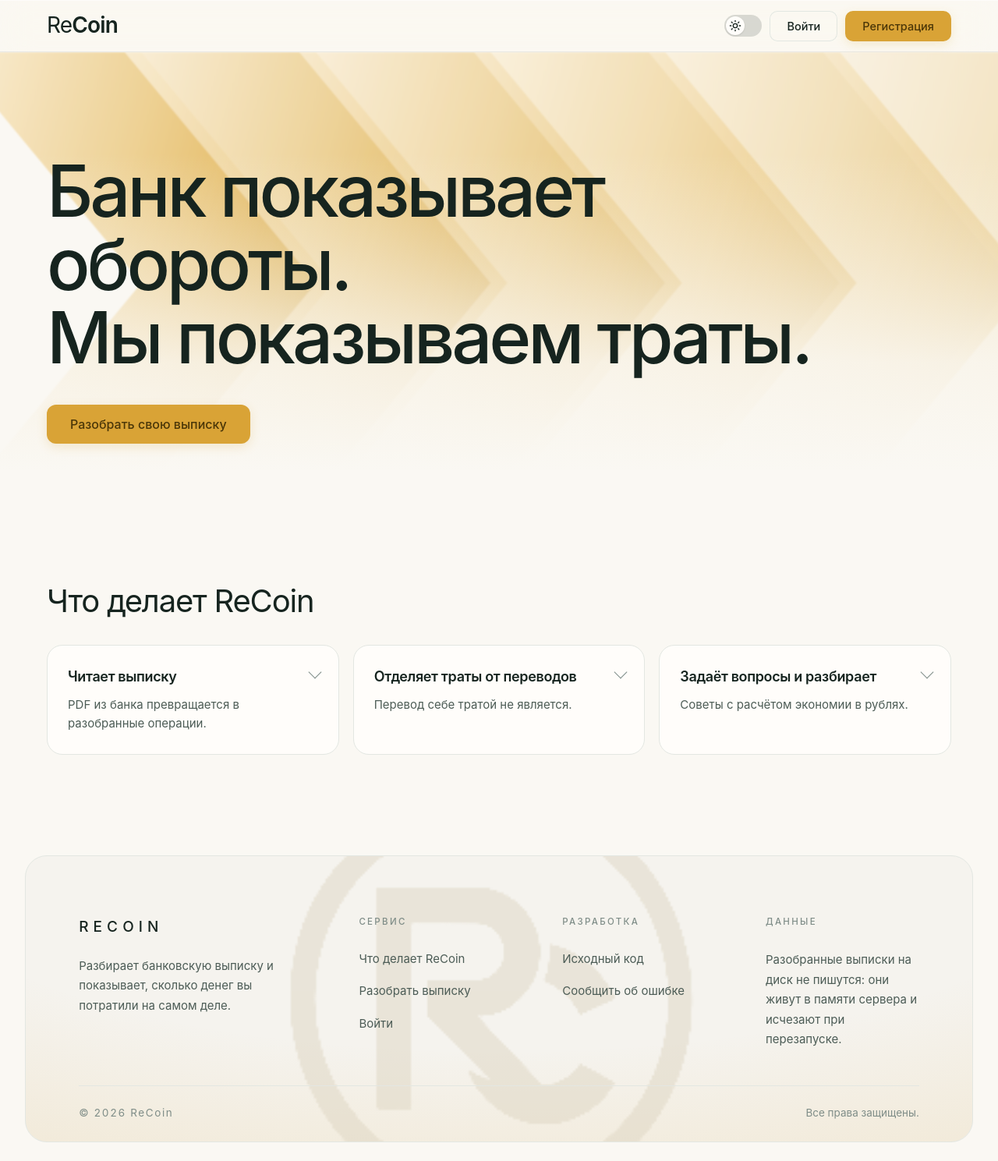
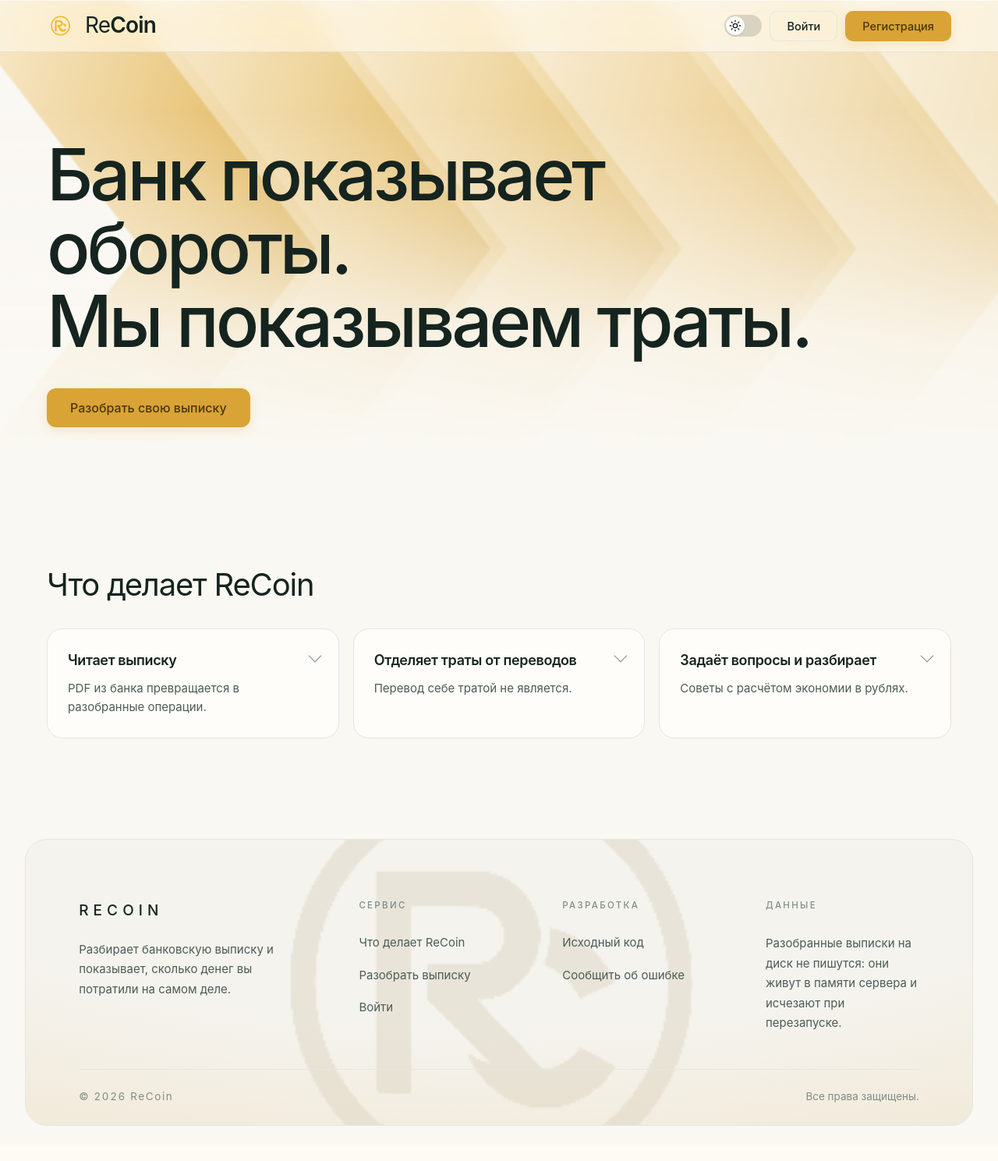
Before and after one commit to wst1nd1/ReCoin, a FastAPI app: page / in a window 1280 px wide. Shown: the whole page at 78% size. After the commit the page ends 1444 px from the top, so only its background shows below. Run offline with FastAPI, Linux system fonts and the light colour scheme.

Commit message:
Узор под шапкой и выезд при загрузке
Логотип вернулся в шапку. Главный узор поднят под шапку до верха окна
и просвечивает сквозь стекло. При открытии страницы фигуры узора
выезжают справа с небольшой задержкой друг за другом.

Co-Authored-By: Claude Opus 5 <noreply@anthropic.com>

```diff
--- a/app/static/landing.css
+++ b/app/static/landing.css
@@ -29,6 +29,7 @@
   --footer-glow-1: rgba(217, 163, 54, 0.16);
   --footer-word: #ded6c3;
   --gold-light: #edd08a;
+  --nav-h: 67px;
   --tt-track: rgba(22, 36, 31, 0.15);
   --tt-thumb-bg: var(--card);
   --font: -apple-system, "SF Pro Display", "Segoe UI", system-ui, "Helvetica Neue", Arial, sans-serif;
@@ -59,6 +60,7 @@ html, body {
 
 @media (prefers-reduced-motion: reduce) {
   .reveal { opacity: 1; transform: none; transition: none; }
+  .hero-art path { animation: none; }
   * { animation-duration: 0.01ms !important; transition-duration: 0.01ms !important; }
 }
 
@@ -74,7 +76,7 @@ html, body {
   grid-template-columns: auto 1fr auto;
   align-items: center;
   gap: 20px;
-  min-height: 67px;
+  min-height: var(--nav-h);
   padding: 0 clamp(20px, 5vw, 60px);
 
   /* Полупрозрачное стекло: фон страницы просвечивает и размывается,
@@ -104,6 +106,7 @@ html, body {
   font-size: 28px;
   letter-spacing: -0.03em;
 }
+.mark img { width: 36px; height: auto; display: block; }
 .mark b { font-weight: 620; }
 
 .pill {
@@ -153,7 +156,9 @@ html, body {
 
 .hero {
   position: relative;
-  padding: clamp(40px, 9vw, 110px) clamp(20px, 5vw, 60px) clamp(50px, 7vw, 90px);
+  /* Верхний отступ поднят под шапку: узор уходит за неё и виден сквозь стекло. */
+  margin-top: calc(-1 * var(--nav-h));
+  padding: calc(clamp(40px, 9vw, 110px) + var(--nav-h)) clamp(20px, 5vw, 60px) clamp(50px, 7vw, 90px);
   min-height: min(74vh, 660px);
   display: flex;
   align-items: flex-end;
@@ -162,6 +167,23 @@ html, body {
 
 .hero-art { position: absolute; inset: 0; z-index: 0; }
 .hero-art svg { width: 100%; height: 100%; display: block; }
+
+/* Шевроны выезжают справа при загрузке страницы, каждый со своей задержкой. */
+.hero-art path {
+  transform-box: view-box;
+  animation: artIn 0.62s cubic-bezier(0.2, 0.8, 0.25, 1) both;
+}
+.hero-art path:nth-child(2) { animation-delay: 0.05s; }
+.hero-art path:nth-child(3) { animation-delay: 0.1s; }
+.hero-art path:nth-child(4) { animation-delay: 0.15s; }
+.hero-art path:nth-child(5) { animation-delay: 0.2s; }
+.hero-art path:nth-child(6) { animation-delay: 0.25s; }
+
+/* Прозрачность у фигур своя, поэтому анимируется только сдвиг. */
+@keyframes artIn {
+  from { transform: translateX(280px); }
+  to { transform: none; }
+}
 
 .hero::after {
   content: "";
@@ -566,7 +588,8 @@ h2 {
 }
 
 @media (max-width: 520px) {
-  .nav { gap: 12px; padding: 0 16px; min-height: 60px; }
+  :root { --nav-h: 60px; }
+  .nav { gap: 12px; padding: 0 16px; }
   .mark { font-size: 17px; }
   .nav-actions { gap: 6px; }
   .nav .pill { padding: 9px 13px; font-size: 13.5px; }
--- a/app/templates/landing.html
+++ b/app/templates/landing.html
@@ -13,6 +13,7 @@
 
 <header class="nav">
   <a class="mark" href="/">
+    <img src="/static/logo-mark.png" alt="">
     <span>Re<b>Coin</b></span>
   </a>
 
--- a/docs/index.html
+++ b/docs/index.html
@@ -15,6 +15,7 @@
 
 <header class="nav">
   <a class="mark" href="./">
+    <img src="assets/logo-mark.png" alt="">
     <span>Re<b>Coin</b></span>
   </a>
 
```
Also changed, not shown: docs/assets/landing.css (+26 -3 lines).
